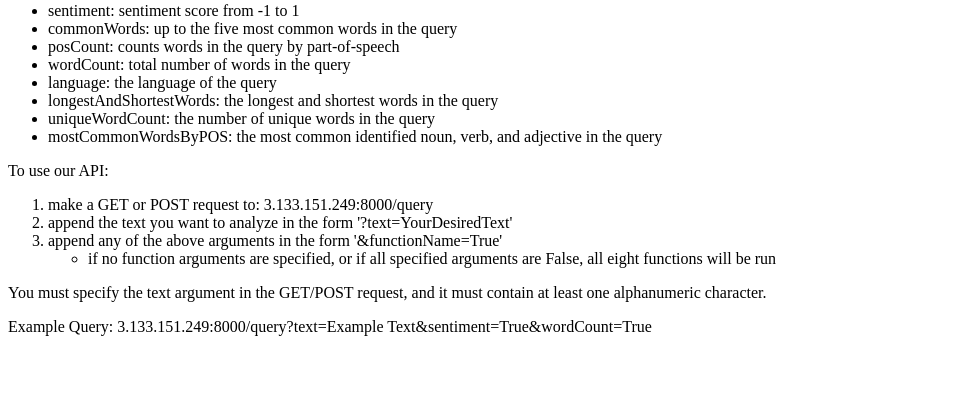
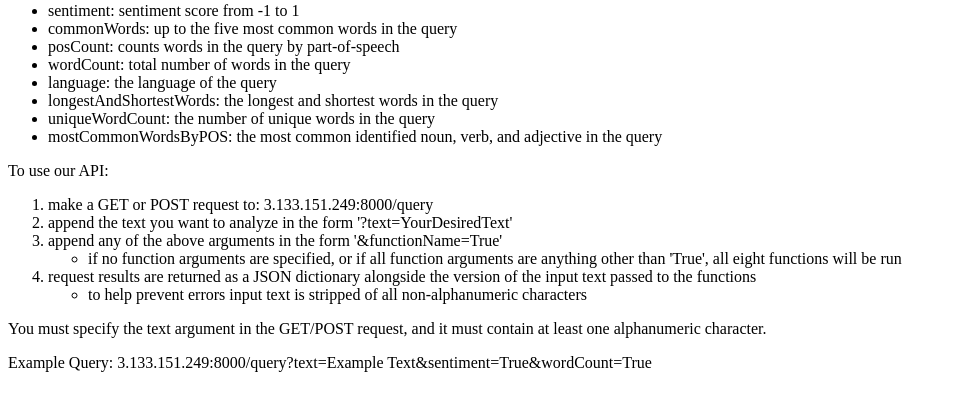
Before and after one commit to tcifelli/FE_595_Midterm_NLP_API, a Flask app: page / in a window 1280 px wide. Shown: the part 153-564 px from the top of the page, without its empty margins (0-956 px from the left). Run offline with Flask 2, Linux system fonts and the light colour scheme.

Commit message:
updated explanatory homepage

```diff
--- a/templates/home.html
+++ b/templates/home.html
@@ -26,8 +26,14 @@
     <li>
         append any of the above arguments in the form '&functionName=True'
         <ul>
-            <li>if no function arguments are specified, or if all specified arguments are False,
+            <li>if no function arguments are specified, or if all function arguments are anything other than 'True',
                 all eight functions will be run</li>
+        </ul>
+    </li>
+    <li>request results are returned as a JSON dictionary alongside the version of the input text
+         passed to the functions
+        <ul>
+            <li>to help prevent errors input text is stripped of all non-alphanumeric characters</li>
         </ul>
     </li>
 </ol>
```
